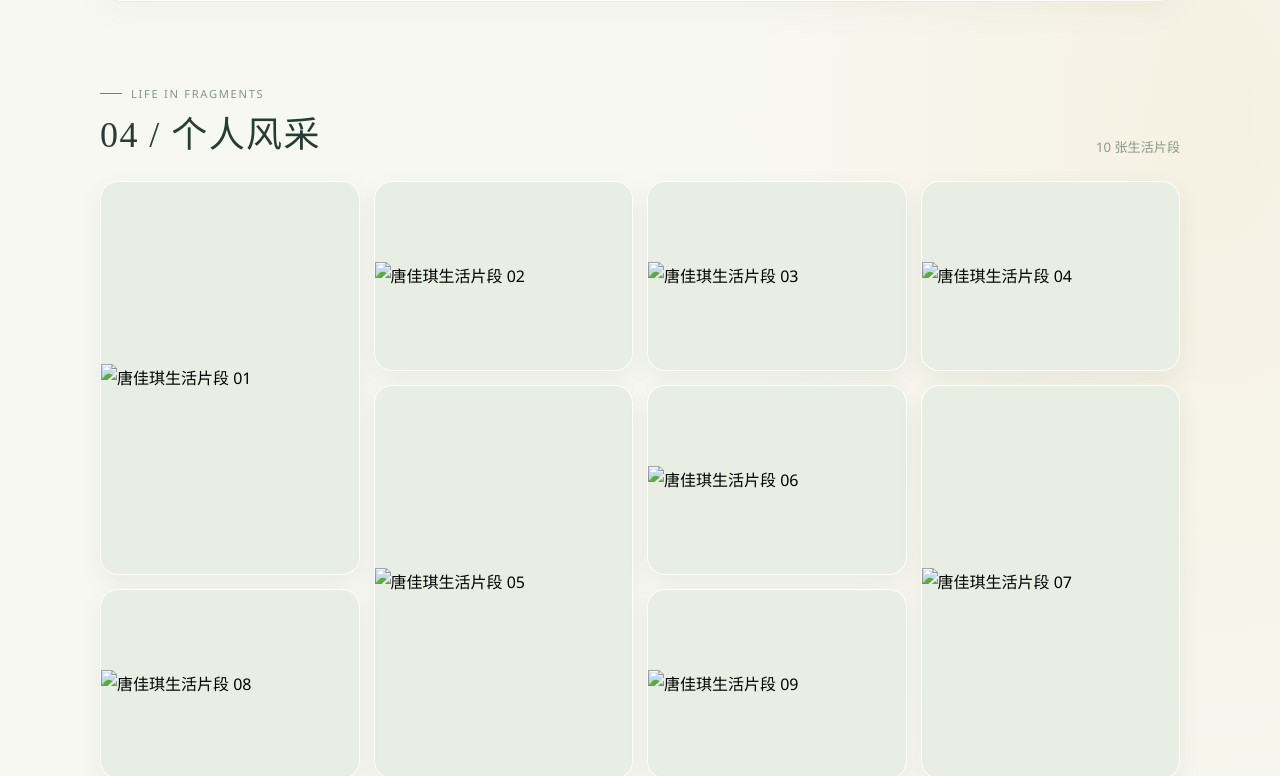
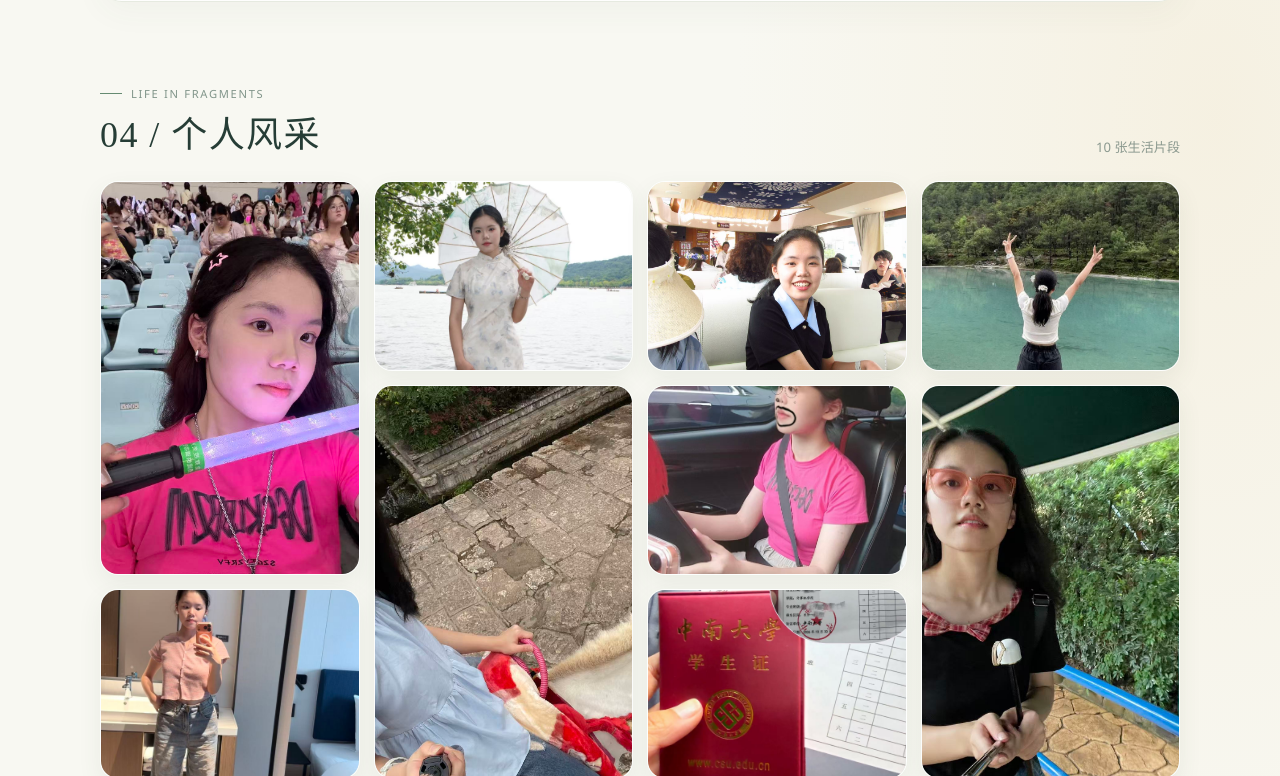
Before and after one commit to tangjiaqi0910/my-web-test, a plain HTML site: page index.html in a window 1280 px wide. Shown: the part 2024-2800 px from the top of the page. Drawn offline with Linux system fonts and the light colour scheme.

Commit message:
照片名称修改

```diff
--- a/index.html
+++ b/index.html
@@ -1117,7 +1117,7 @@
                 </p>
             </div>
             <div class="hero-portrait">
-                <img src="照片/微信图片_20261113215035_12_2.jpg" alt="唐佳琪的生活照片">
+                <img src="照片/pjoto2.jpg" alt="唐佳琪的生活照片">
                 <span class="hero-badge">保持热爱 · 慢慢成长</span>
             </div>
         </section>
@@ -1242,43 +1242,43 @@
             </div>
             <div class="gallery-grid" aria-label="个人照片，点击可放大查看">
                 <button class="photo-card" type="button" data-index="0" aria-label="放大查看生活片段 01">
-                    <img src="照片/微信图片_20261113215034_11_2.jpg" alt="唐佳琪生活片段 01" loading="lazy">
+                    <img src="照片/photo1.jpg" alt="唐佳琪生活片段 01" loading="lazy">
                     <span class="photo-caption">生活片段 · 01</span>
                 </button>
                 <button class="photo-card" type="button" data-index="1" aria-label="放大查看生活片段 02">
-                    <img src="照片/微信图片_20261113215035_12_2.jpg" alt="唐佳琪生活片段 02" loading="lazy">
+                    <img src="照片/pjoto2.jpg" alt="唐佳琪生活片段 02" loading="lazy">
                     <span class="photo-caption">生活片段 · 02</span>
                 </button>
                 <button class="photo-card" type="button" data-index="2" aria-label="放大查看生活片段 03">
-                    <img src="照片/微信图片_20261113215037_13_2.jpg" alt="唐佳琪生活片段 03" loading="lazy">
+                    <img src="照片/photo3.jpg" alt="唐佳琪生活片段 03" loading="lazy">
                     <span class="photo-caption">生活片段 · 03</span>
                 </button>
                 <button class="photo-card" type="button" data-index="3" aria-label="放大查看生活片段 04">
-                    <img src="照片/微信图片_20261113215038_14_2.jpg" alt="唐佳琪生活片段 04" loading="lazy">
+                    <img src="照片/photo4.jpg" alt="唐佳琪生活片段 04" loading="lazy">
                     <span class="photo-caption">生活片段 · 04</span>
                 </button>
                 <button class="photo-card" type="button" data-index="4" aria-label="放大查看生活片段 05">
-                    <img src="照片/微信图片_20261113215039_15_2.jpg" alt="唐佳琪生活片段 05" loading="lazy">
+                    <img src="照片/photo5.jpg" alt="唐佳琪生活片段 05" loading="lazy">
                     <span class="photo-caption">生活片段 · 05</span>
                 </button>
                 <button class="photo-card" type="button" data-index="5" aria-label="放大查看生活片段 06">
-                    <img src="照片/微信图片_20261113215041_16_2.jpg" alt="唐佳琪生活片段 06" loading="lazy">
+                    <img src="照片/photo6.jpg" alt="唐佳琪生活片段 06" loading="lazy">
                     <span class="photo-caption">生活片段 · 06</span>
                 </button>
                 <button class="photo-card" type="button" data-index="6" aria-label="放大查看生活片段 07">
-                    <img src="照片/微信图片_20261113215042_17_2.jpg" alt="唐佳琪生活片段 07" loading="lazy">
+                    <img src="照片/photo7.jpg" alt="唐佳琪生活片段 07" loading="lazy">
                     <span class="photo-caption">生活片段 · 07</span>
                 </button>
                 <button class="photo-card" type="button" data-index="7" aria-label="放大查看生活片段 08">
-                    <img src="照片/微信图片_20261113215043_18_2.jpg" alt="唐佳琪生活片段 08" loading="lazy">
+                    <img src="照片/photo8.jpg" alt="唐佳琪生活片段 08" loading="lazy">
                     <span class="photo-caption">生活片段 · 08</span>
                 </button>
                 <button class="photo-card" type="button" data-index="8" aria-label="放大查看生活片段 09">
-                    <img src="照片/微信图片_20261113215043_19_2.jpg" alt="唐佳琪生活片段 09" loading="lazy">
+                    <img src="照片/photo9.jpg" alt="唐佳琪生活片段 09" loading="lazy">
                     <span class="photo-caption">生活片段 · 09</span>
                 </button>
                 <button class="photo-card" type="button" data-index="9" aria-label="放大查看生活片段 10">
-                    <img src="照片/微信图片_20261113215044_20_2.jpg" alt="唐佳琪生活片段 10" loading="lazy">
+                    <img src="照片/photo10.jpg" alt="唐佳琪生活片段 10" loading="lazy">
                     <span class="photo-caption">生活片段 · 10</span>
                 </button>
             </div>
```
Also changed, not shown: 1 other file.
